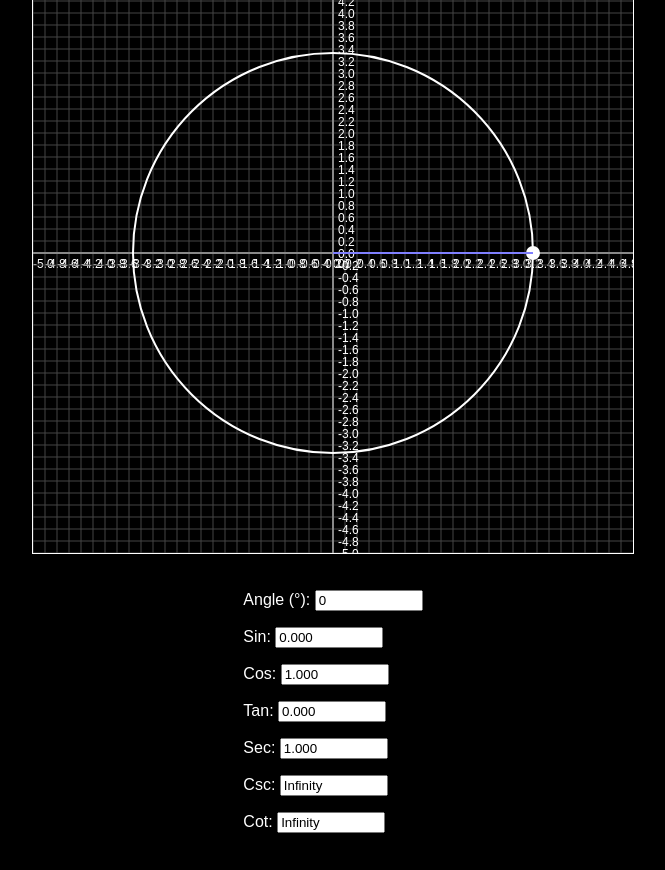
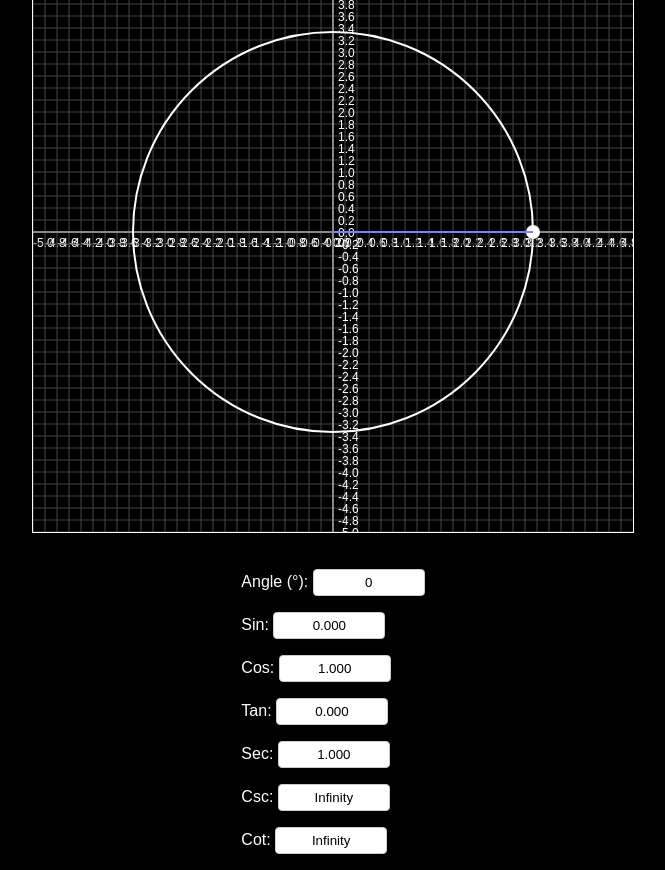
Before and after one commit to guzzo86/Unit-Circle, a plain HTML site: page index.html in a window 1280 px wide. Shown: the whole page, without its empty margins (307-972 px from the left). Before the commit the page ends 849 px from the top, so only its background shows below. Drawn offline with Linux system fonts and the light colour scheme.

Commit message:
Update styles.css

```diff
--- a/styles.css
+++ b/styles.css
@@ -27,4 +27,10 @@ canvas {
 
 input {
     width: 100px;
+    color: black;
+    background: white;
+    border: 1px solid #ccc;
+    border-radius: 4px;
+    padding: 5px;
+    text-align: center;
 }
```
